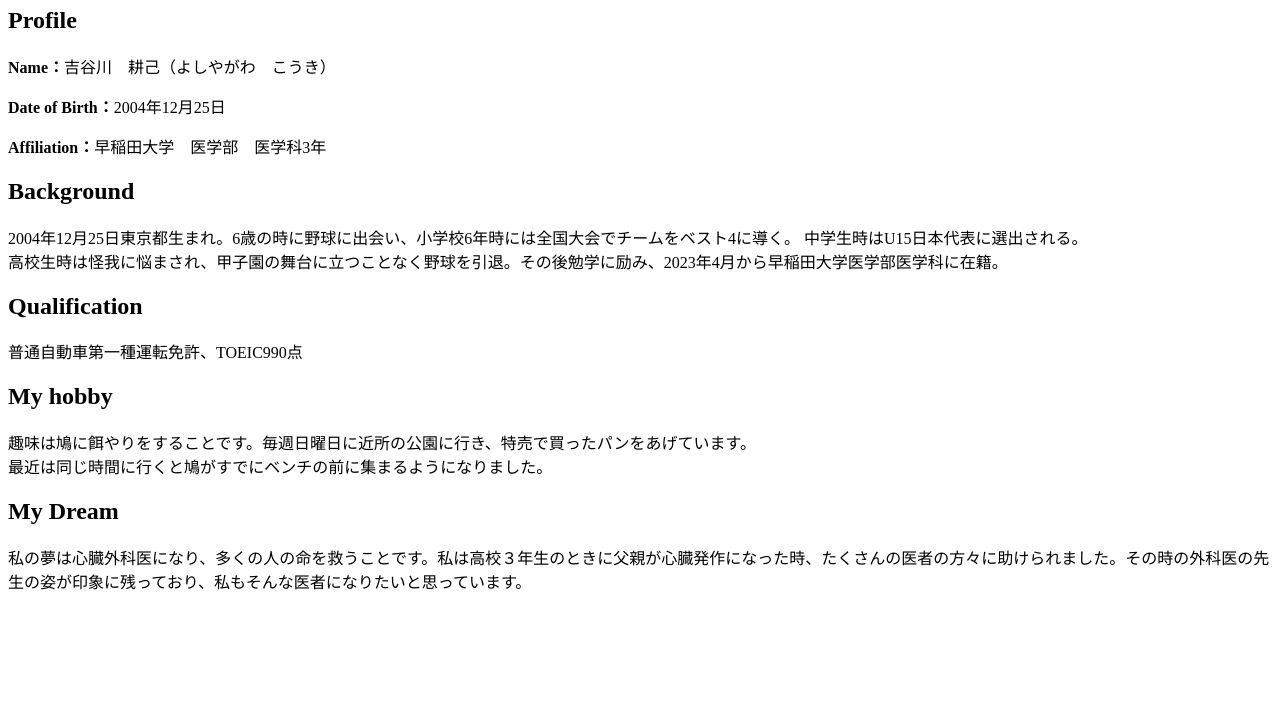
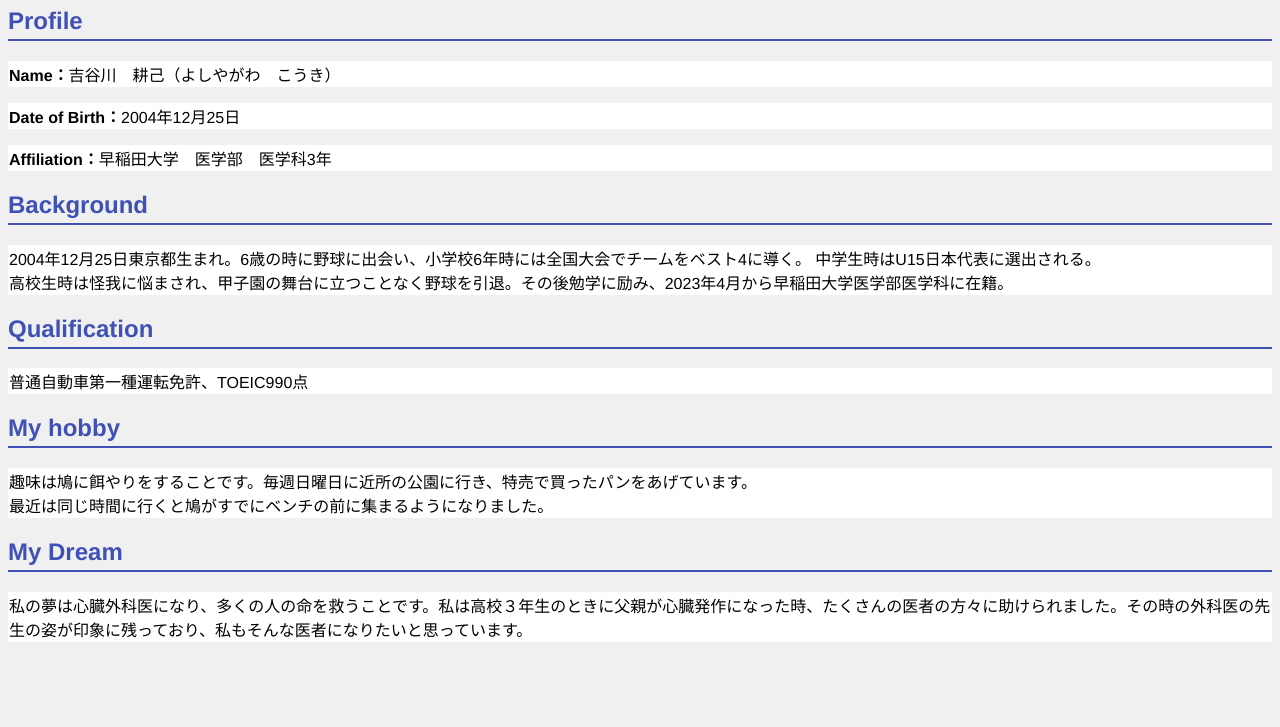
Before and after one commit to taimune10-create/portfolio, a plain HTML site: page index.html in a window 1280 px wide. Shown: the part 73-800 px from the top of the page. Drawn offline with Linux system fonts and the light colour scheme.

Commit message:
Update index.html

```diff
--- a/index.html
+++ b/index.html
@@ -3,7 +3,7 @@
 <head>
   <meta charset="utf-8">
   <title>Self Introduction Page</title>
-  <link href="style.css" rel="stylesheet" type="text/css" media="all">
+  <link href="stylesheet.css" rel="stylesheet" type="text/css" media="all">
 </head>
 
 <body>
```
